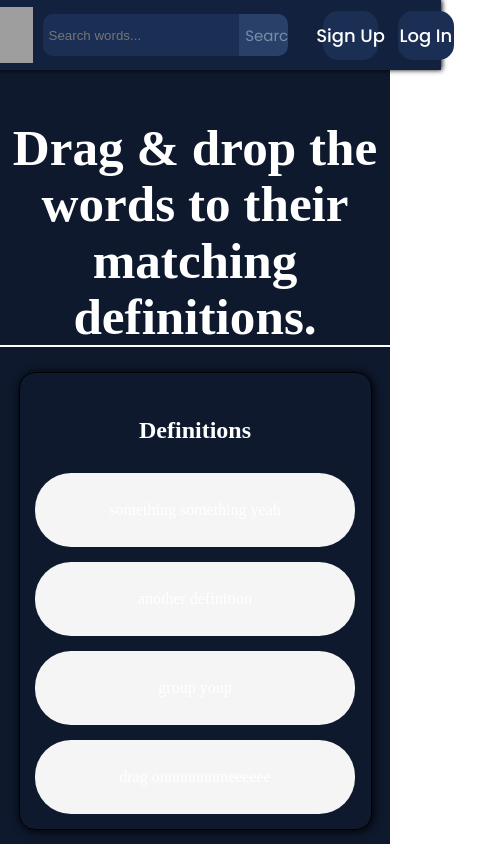
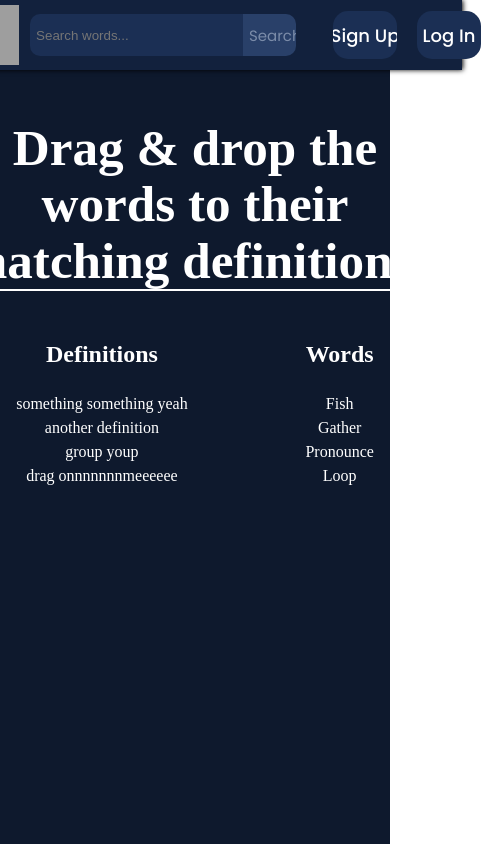
Before and after one commit to KleemoffDeveloper/vocab-voyager-frontend, a React (Vite) app: page /quiz in a window 390 px wide. Shown: the top 844 px of the page, 481 px wide, since content can reach past the window. Built offline with nearby package versions, Linux system fonts and the light colour scheme; grey boxes are pictures that could not be loaded.

Commit message:
SASS design

```diff
--- a/src/components/DragAndDrop.jsx
+++ b/src/components/DragAndDrop.jsx
@@ -1,3 +1,5 @@
+import '../styles/quiz.scss'
+
 const definitions = [
     "something something yeah",
     "another definition",
@@ -9,33 +11,33 @@ const definitions = [
 
 export default function DragAndDrop({handleOnDrop, handleDragOver, handleOnDrag}) {
   return (
-    <div className="drag-and-drop">
+    <div className="quiz__drag-and-drop">
       <h1>Drag & drop the words to their matching definitions.</h1>
-      <div className="layout">
-        <div className="banner definitions">
+      <div className="quiz__drag-and-drop__layout">
+        <div className="quiz__drag-and-drop__layout__banner">
           <h2>Definitions</h2>
           <div className="layout">
             {definitions.map((def, i) => (
               <div
                 key={i}
-                className="option"
+                className="quiz__drag-and-drop__layout__option"
                 onDrop={handleOnDrop}
                 onDragOver={handleDragOver}
               >
                 {def}
-                <div className="choice"></div>
+                <div className="quiz__drag-and-drop__layout__choice"></div>
               </div>
             ))}
           </div>
         </div>
 
-        <div className="banner words">
+        <div className="quiz__drag-and-drop__layout__banner__words">
           <h2>Words</h2>
-          <div className="layout">
+          <div className="quiz__drag-and-drop__layout__banner__words__layout">
             {words.map((word, i) => (
               <div
                 key={i}
-                className="option"
+                className="quiz__drag-and-drop__layout__option"
                 draggable
                 onDragStart={(e) => handleOnDrag(e, "option")}
               >
--- a/src/components/NavBar.jsx
+++ b/src/components/NavBar.jsx
@@ -1,5 +1,5 @@
 import { useState } from 'react'
-import './NavBar.scss'
+import '../styles/NavBar.scss'
 
 
 export default function Navbar() {
@@ -37,8 +37,12 @@ export default function Navbar() {
             <input type="submit" className='navbar-container__searchbox__submit-button' value="Search"/>
         </form>
         <div className='navbar-container__account-buttons'>
-          <button className='navbar-container__account-buttons__login' onClick={(e) => navbarClickHandle(e, '/sign-up') /*TODO: Change function */}>Sign Up</button>
-          <button className='navbar-container__account-buttons__signup' onClick={(e) => navbarClickHandle(e, '/log-in') /*TODO: Change function */}>Log In</button>
+          <button className='navbar-container__account-buttons__login' onClick={(e) => navbarClickHandle(e, '/sign-up') /*TODO: Change function */}>
+            <span class="navbar-container__account-buttons__signup__content">Sign Up</span>
+          </button>
+          <button className='navbar-container__account-buttons__signup' onClick={(e) => navbarClickHandle(e, '/log-in') /*TODO: Change function */}>
+          <span class="navbar-container__account-buttons__login__content">Log In</span>
+          </button>
         </div>
     </div>
   )
--- a/src/components/NavBar.scss
+++ b/src/styles/NavBar.scss
@@ -1,17 +1,14 @@
+@use '../styles/index.scss';
 @import url('https://fonts.googleapis.com/css2?family=Poppins:wght@100;200;300;400;500;700;800&display=swap');
 
-$deep-color: #12213d;
-$deep-contrast: #1b2f54;
-$medium-contrast: #294069;
-$high-contrast: #405883;
 
 $font-dark: #7b8ca9;
 $left-radius: 10px 0px 0px 10px;
 $right-radius: 0px 10px 10px 0px;
 $full-radius: 10px;
 %font-template{
+    font-family: index.$main-font;
     font-size: 15px;
-    font-family: 'Poppins', normal;
     text-wrap: nowrap;
 }
 
@@ -20,7 +17,7 @@ $full-radius: 10px;
     @extend %font-template;
     display: flex;
     height: 70px;
-    background-color: $deep-color;
+    background-color: index.$deep-color;
     flex-direction: row;
     align-items: center;
     box-shadow: 1px 0px 5px black;
@@ -40,7 +37,7 @@ $full-radius: 10px;
         margin-right: 5%;
 
         &__input{
-            background-color: $deep-contrast;
+            background-color: index.$deep-contrast;
             border: 0;
             border-radius: $left-radius;
             padding-left: 3%;
@@ -48,7 +45,7 @@ $full-radius: 10px;
 
         &__submit-button{
             @extend %font-template;
-            background-color: $medium-contrast;
+            background-color: index.$medium-color;
             border: 0;
             border-radius: $right-radius;
             color: $font-dark ;
@@ -57,7 +54,7 @@ $full-radius: 10px;
             &:hover{
                 transition: .2s;
                 cursor: pointer;
-                background-color: $high-contrast;
+                background-color: index.$medium-contrast;
             }
         }
     }
@@ -71,22 +68,49 @@ $full-radius: 10px;
         height: 100%;
         &__login,
         &__signup{
-            background-color: $deep-contrast;
+            overflow: hidden;
+            background-color: index.$deep-contrast;
+            background-size: 400%;
+            position: relative;
+            height: 3rem;
+            padding: 0 2rem;
             display: flex;
             justify-content: center;
             align-items: center;
             color: white ;
             font-size: 1.2em;
             width: 45%;
-            height: 70%;
             border: 0;
             border-radius: 15px;
             transition: .2s;
+            &__content{
+                transform: scaleX(1);
+            }
+            &:hover::before {
+                transform: scaleX(1);
+              }
             &:hover{
-                background-color: $high-contrast;
+                background-color: index.$medium-contrast;
                 cursor: pointer;
                 transition: .2s;
             }
+            &::before {
+                content: '';
+                position: absolute;
+                top: 0;
+                left: 0;
+                transform: scaleX(0);
+                transform-origin: 0 50%;
+                width: 100%;
+                height: inherit;
+                border-radius: inherit;
+                background: linear-gradient(
+                  82.3deg,
+                  rgba(150, 93, 233, 1) 10.8%,
+                  rgba(99, 88, 238, 1) 94.3%
+                );
+                transition: all 0.3s;
+              }
         }
     }
 }
--- /dev/null
+++ b/src/styles/index.scss
@@ -0,0 +1,86 @@
+/* Colors */
+
+$background-color: #0e192d;
+$deep-color: #12213d;
+$deep-contrast: #1b2f54;
+$medium-color: #294069;
+$medium-contrast: #405883;
+
+/* Fonts */
+
+$main-font: 'Poppins', normal;
+
+/* Index file */
+
+:root {
+  font-family: Inter, system-ui, Avenir, Helvetica, Arial, sans-serif;
+  line-height: 1.5;
+  font-weight: 400;
+
+  color-scheme: light dark;
+  color: rgba(255, 255, 255, 0.87);
+  background-color: #242424;
+
+  font-synthesis: none;
+  text-rendering: optimizeLegibility;
+  -webkit-font-smoothing: antialiased;
+  -moz-osx-font-smoothing: grayscale;
+  -webkit-text-size-adjust: 100%;
+}
+
+a {
+  font-weight: 500;
+  color: #646cff;
+  text-decoration: inherit;
+}
+a:hover {
+  color: #535bf2;
+}
+
+body {
+  font-family: 'Times New Roman', Times, serif;
+  margin: 0;
+  /* display: flex; */
+  place-items: center;
+  min-width: 320px;
+  min-height: 100vh;
+  background-color: #0e192d;
+  color: white;
+}
+
+h1 {
+  font-size: 3.2em;
+  line-height: 1.1;
+}
+
+button {
+  border-radius: 8px;
+  border: 1px solid transparent;
+  padding: 0.6em 1.2em;
+  font-size: 1em;
+  font-weight: 500;
+  font-family: inherit;
+  background-color: #1a1a1a;
+  cursor: pointer;
+  transition: border-color 0.25s;
+}
+button:hover {
+  border-color: #646cff;
+}
+button:focus,
+button:focus-visible {
+  outline: 4px auto -webkit-focus-ring-color;
+}
+
+@media (prefers-color-scheme: light) {
+  :root {
+    color: #213547;
+    background-color: #ffffff;
+  }
+  a:hover {
+    color: #747bff;
+  }
+  button {
+    background-color: #f9f9f9;
+  }
+}
--- /dev/null
+++ b/src/styles/quiz.scss
@@ -0,0 +1,86 @@
+.quiz {
+    margin: 0;
+    display: grid;
+    grid-auto-flow: row;
+    place-items: center;
+    gap: 50px;
+    padding: 25px;;
+    &__drag-and-drop {
+      text-align: center;
+      width: 100%;
+      min-height: 320px;
+      /* border: 2px solid black; */
+      display: grid;
+      gap: 25px;
+      grid-auto-flow: row;
+      padding-top: 25px;
+      padding-bottom: 25px;
+      &__layout {
+        width: 100%;
+        display: grid;
+        gap: 55px;
+        grid-auto-flow: column;
+        justify-content: space-evenly;
+      }
+    }
+
+  }
+
+
+  .banner {
+    display: grid;
+    place-items: center;
+    grid-template-rows: 10vh 25px 1fr;
+    width: 640px;
+    min-height: 320px;
+    border: 1px solid black;
+    border-radius: 16px;
+    box-shadow: 1px 1px 10px black;
+    overflow: hidden;
+    padding-top: 15px;
+    padding-bottom: 15px;
+  }
+
+  .drag-and-drop .banner {
+      grid-template-rows: 10vh 1fr;
+  }
+
+  .drag-and-drop .banner .layout {
+      display: grid;
+      gap: 15px;
+      grid-auto-flow: row;
+      grid-template-columns: 100%;
+      width: 100%;
+  }
+
+  .option {
+      user-select: none;
+      cursor: default;
+      margin-left: 4vw;
+      margin-right: 4vw;
+      width: auto;
+      padding: 25px;
+      background-color: whitesmoke;
+      border-radius: 36px;
+  }
+
+  .words .option {
+      cursor: pointer;
+      background-color: rgb(221, 221, 221);
+  }
+
+  .definitions .option {
+
+  }
+
+  @media screen and (max-width: 1400px) {
+      .drag-and-drop .layout {
+          grid-auto-flow: row;
+      }
+  }
+
+  @media screen and (max-width: 700px) {
+      .banner {
+          width: 90vw;
+      }
+  }
```
